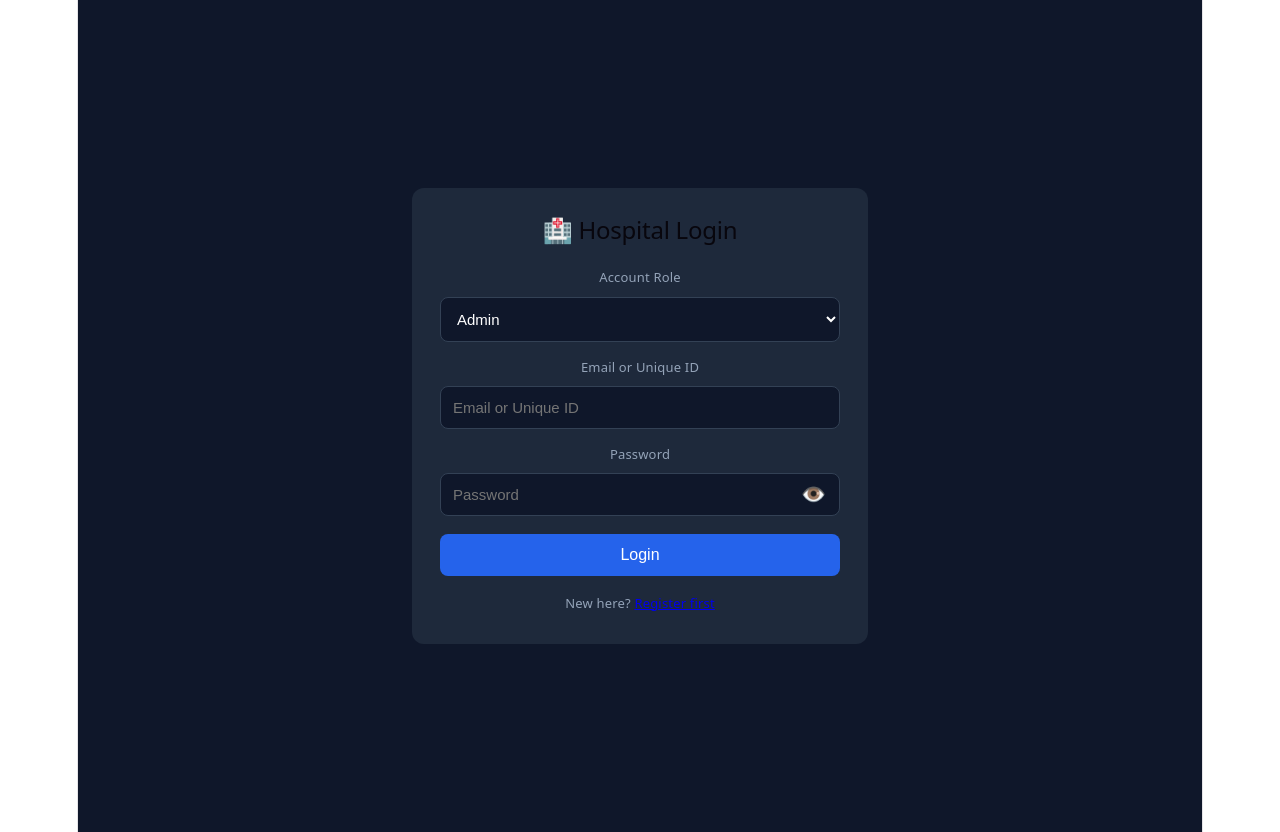
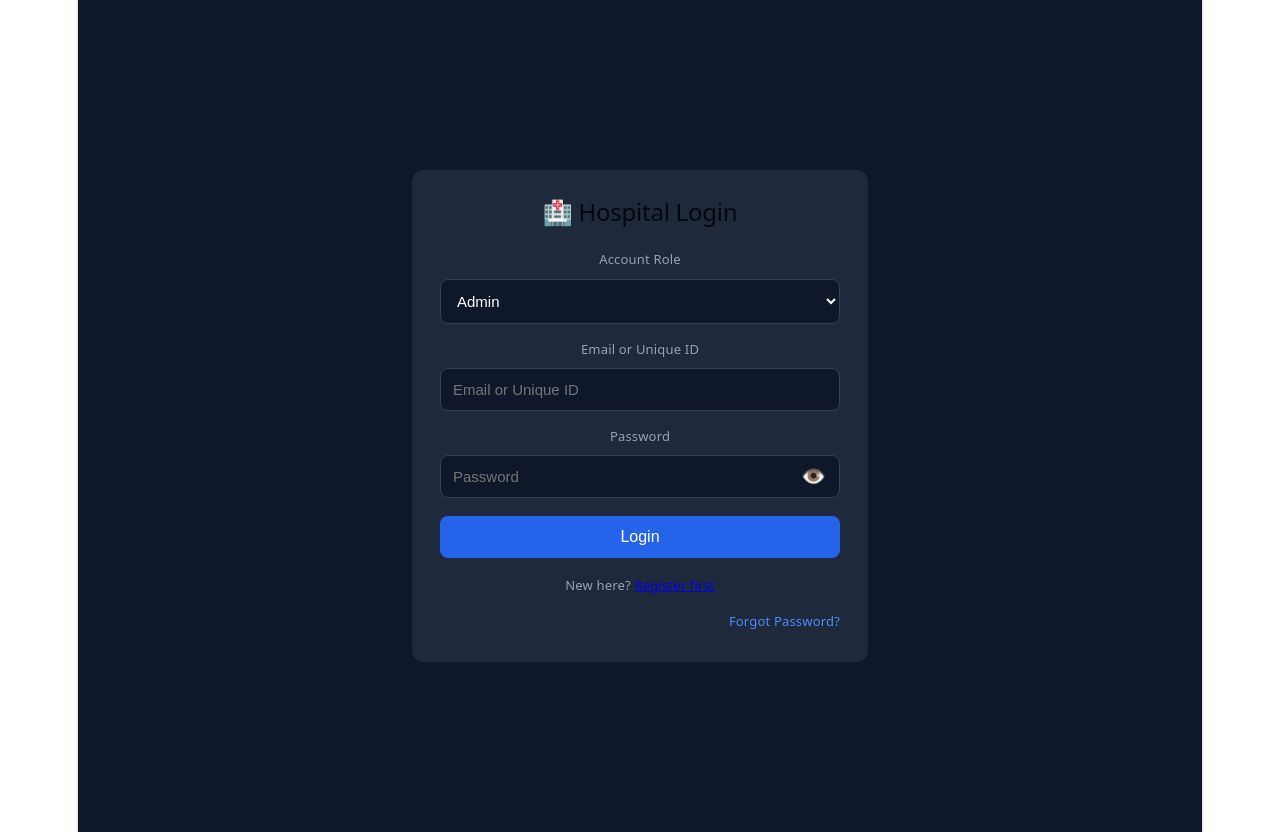
Before and after one commit to matiur25580/hospital-management-system, a React (Vite) app in the folder client/: page /login in a window 1280 px wide. Built offline with nearby package versions, Linux system fonts and the light colour scheme; no server answers.

Commit message:
fix: add Forgot Password link on login page

```diff
--- a/client/src/pages/Login.jsx
+++ b/client/src/pages/Login.jsx
@@ -42,7 +42,10 @@ export default function Login() {
         {err && <p style={S.err}>{err}</p>}
         <button disabled={busy} style={S.btn}>{busy?'Please wait…':'Login'}</button>
         <p style={S.sm}>New here? <Link to="/register">Register first</Link></p>
-      </form>
+            <div style={{ textAlign: 'right', marginTop: 8 }}>
+        <Link to="/forgot-password" style={{ color: '#4f8cff', fontSize: 13, textDecoration: 'none' }}>Forgot Password?</Link>
+      </div>
+    </form>
     </div>
   );
 }
```
